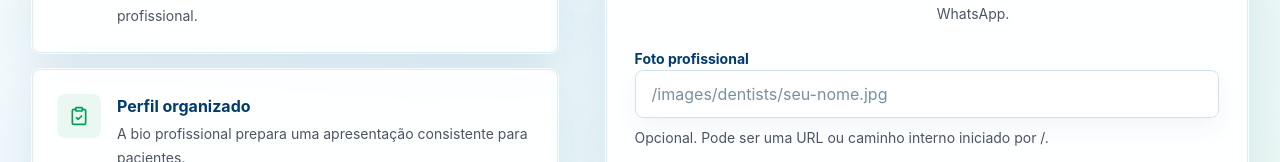
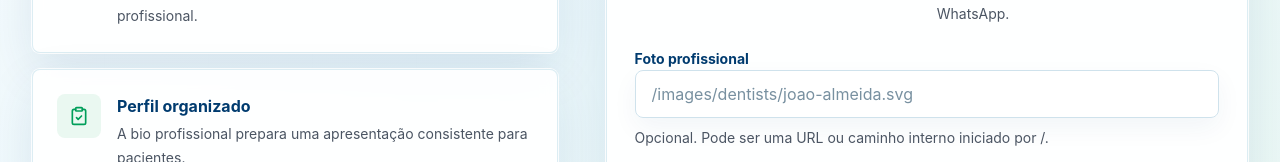
Before and after one commit to rhaynermartins/Previne1.0, a Next.js app in the folder nova-previne/: page /cadastro/dentista in a window 1280 px wide. Shown: the part 790-952 px from the top of the page. Built offline with nearby package versions, Linux system fonts and the light colour scheme; no server answers.

Commit message:
Atualiza exemplo de foto no cadastro

```diff
--- a/nova-previne/src/app/cadastro/dentista/dentist-register-form.tsx
+++ b/nova-previne/src/app/cadastro/dentista/dentist-register-form.tsx
@@ -183,7 +183,7 @@ export function DentistRegisterForm() {
           label="Foto profissional"
           maxLength={260}
           name="photoUrl"
-          placeholder="/images/dentists/seu-nome.jpg"
+          placeholder="/images/dentists/joao-almeida.svg"
         />
 
         <Textarea
```
